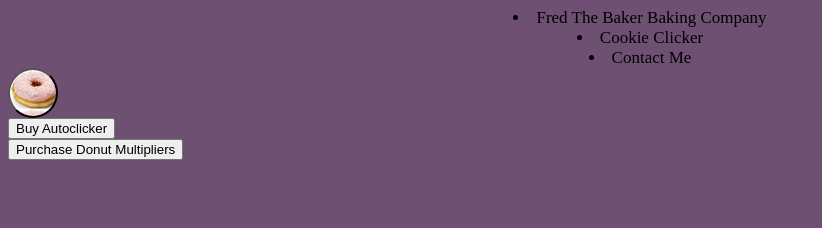
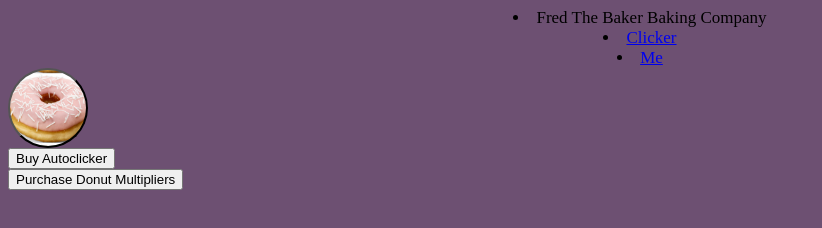
Before and after one commit to 2022-April-Java-PT-Classroom/donut-clicker-gianramirez, a website built with Parcel: page index.html in a window 1280 px wide. Shown: the whole page, without its empty margins (0-822 px from the left). Built offline with nearby package versions, Linux system fonts and the light colour scheme.

Commit message:
added aboutme and cookieclicker link

```diff
--- a/index.html
+++ b/index.html
@@ -11,8 +11,8 @@
     <header>
       <nav>
         <li id="company">Fred The Baker Baking Company</li>
-        <li id="cookie">Cookie Clicker</li>
-        <li id="Contact">Contact Me</li>
+        <li id="cookie"><a href="https://orteil.dashnet.org/cookieclicker/">Clicker</a></li>
+        <li id="Contact"><a href="aboutme.html"> Me</a></li>
       </nav>
     </header>
 
--- a/index.js
+++ b/index.js
@@ -17,6 +17,7 @@ donutsMade.innerText = 'Donuts: ' + MkDonuts.numDonuts;
 
 autoclickerBtn.addEventListener('click', ()=> {
   MkDonuts.addAutoclicker();
+  setInterval(autoClick, 1000);
   clickerspurchased.innerText = 'Autoclickers: ' + MkDonuts.numAutoclickers;
   clickerCost.innerText = 'Autoclicker Cost: ' + MkDonuts.autoclickerCost;
 })
@@ -26,3 +27,7 @@ multiplierBtn.addEventListener('click', ()=> {
   multiplierspurchased.innerText = 'Multipliers: ' + MkDonuts.numMultipliers;
   multiplierCost.innerText = 'Multiplier Cost: ' + MkDonuts.multipliersCost;
 })
+
+function autoClick(){
+  MkDonuts.numDonuts += 1;
+}
--- a/style.css
+++ b/style.css
@@ -15,20 +15,11 @@ nav {
     line-height: 15px;
     text-align: end;
     background-image: url(images/PinkDonut.png);
+    background-position: center;
     padding: 1em;
-    background-size: 50px;
+    background-size: 90px;
     border-radius: 50%;
-    height: 50px;
-    width: 50px;
+    height: 80px;
+    width: 80px;
 
 }
-
-
-
-
-/* #button-donut {
-    width: 150px;
-    height: 150px;
-    background-image: url("./images/PinkDonut.png");
-    background-repeat: no-repeat;
-} */
```
Also changed, not shown: DonutMaker.js (+0 -8 lines), aboutme.html (added, +15 -0 lines).
